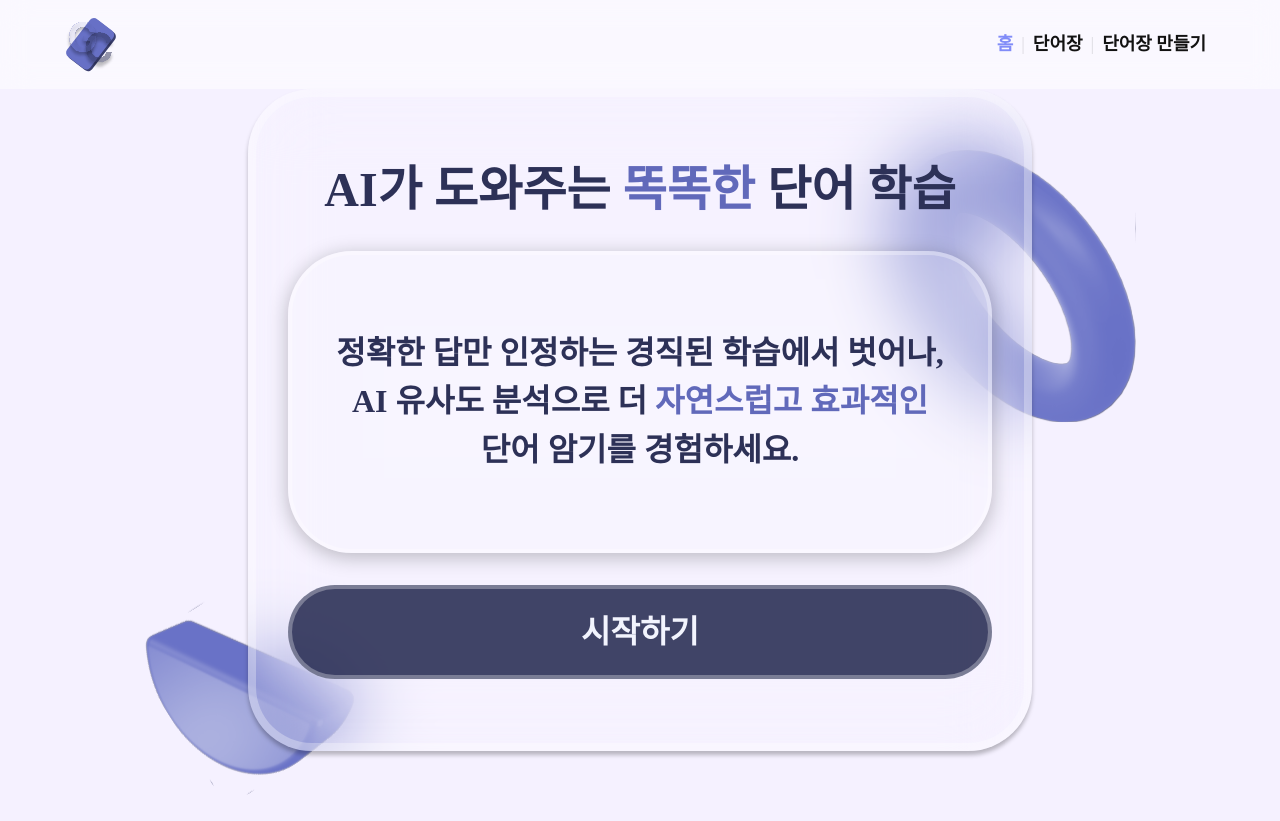
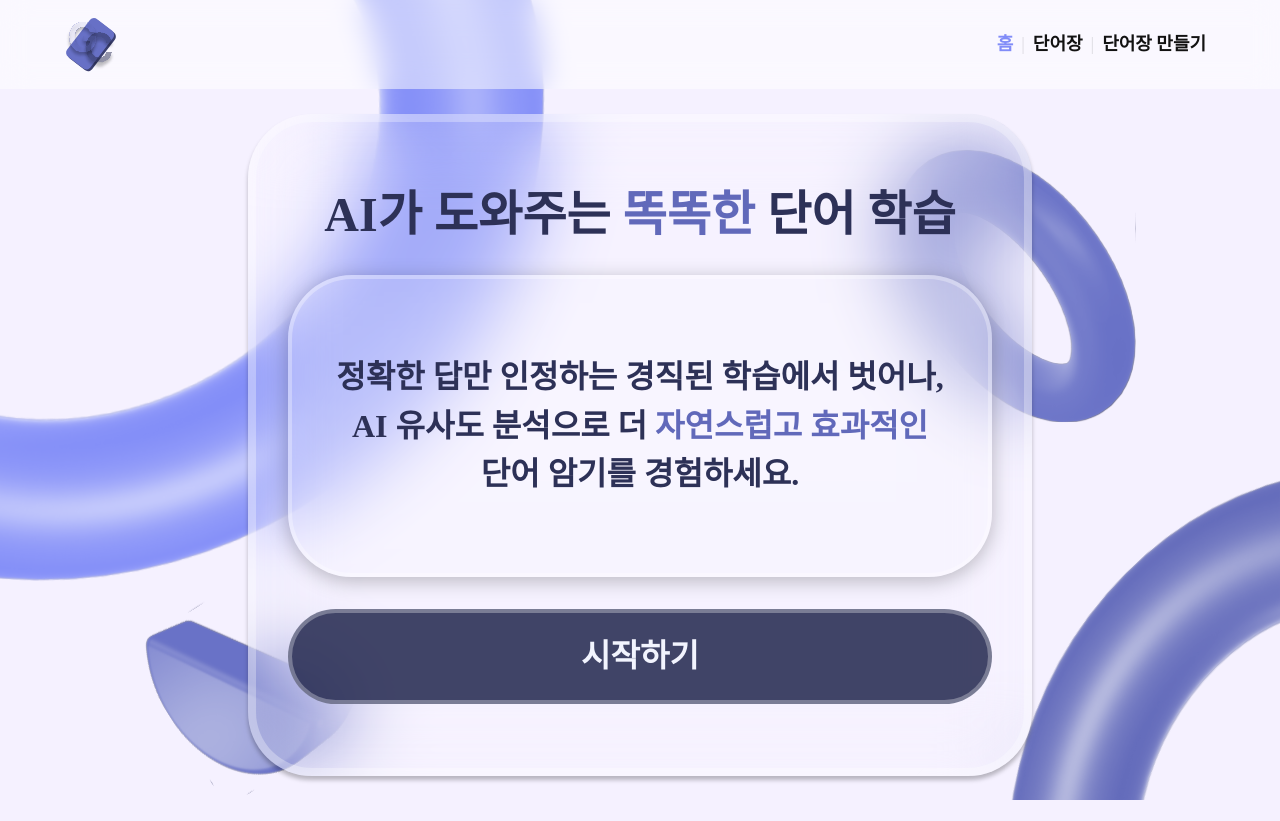
Before and after one commit to GlassCard/GlassCard_client, a React (Vite) app: page / in a window 1280 px wide. Built offline with nearby package versions, Linux system fonts and the light colour scheme; no server answers.

Commit message:
fix :: 레이아웃 라우팅

```diff
--- a/src/App.tsx
+++ b/src/App.tsx
@@ -5,11 +5,13 @@
 import VocabTest from './components/vocab-row';
 import Study from './pages/study';
 import VocabDetail from './pages/vocab-detail';
+import Layout from '@/layout';
 
 const App = () => {
     return (
         <Routes>
-            <Route path="/" element={<Home />} />
+            <Route path='/' element={<Layout/>}>
+                <Route index element={<Home />} />
                 <Route path="/make-card" element={<MakeCard />} />
                 <Route path="/card-list" element={<CardList />} />
                 <Route path="/vocab-test" element={
@@ -28,6 +30,7 @@
                 } />
                 <Route path="/vocab-detail/:vocabListId" element={<VocabDetail />} />
                 <Route path="/study/:vocabListId" element={<Study />} />
+            </Route>
         </Routes>
     );
 };
```
Lines whose indentation alone changed are shown as unchanged.
